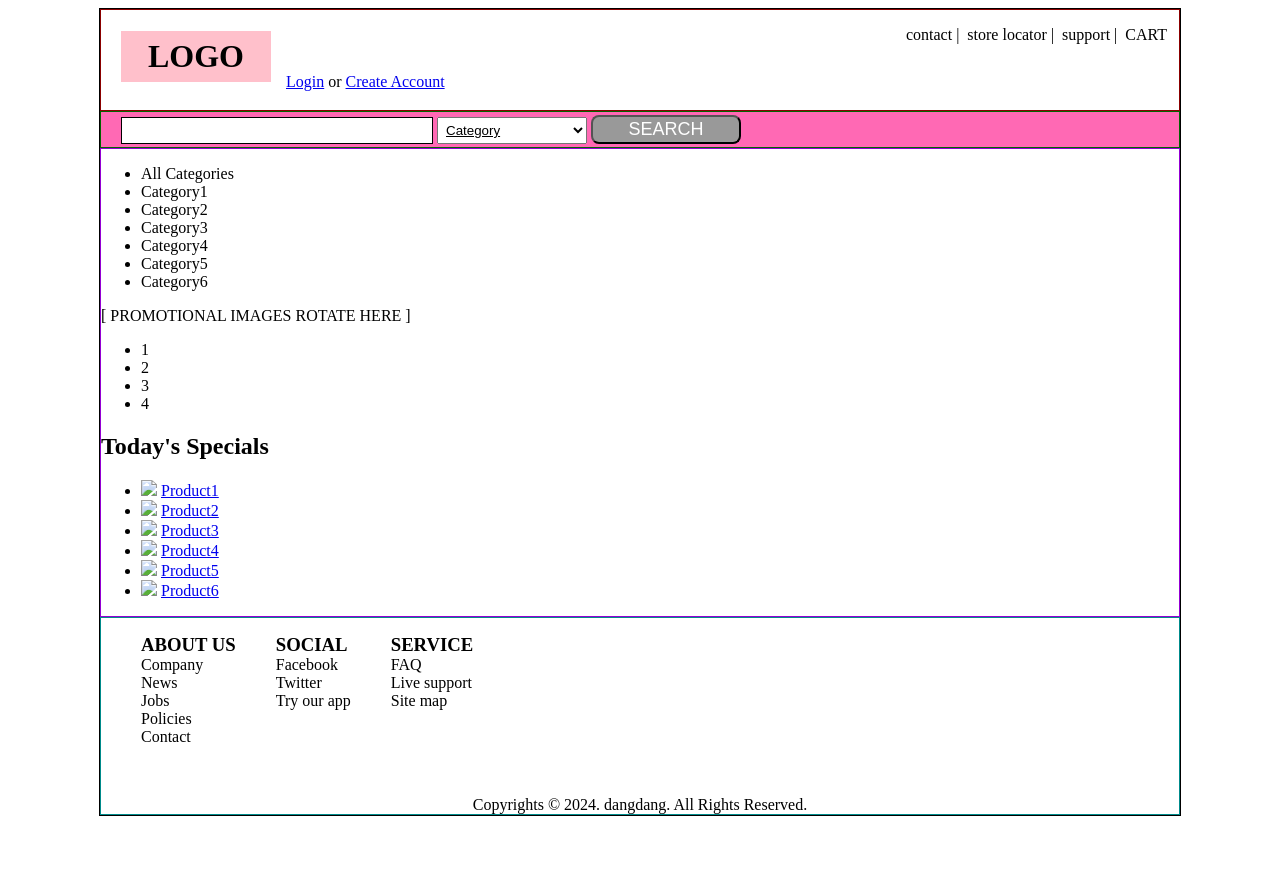
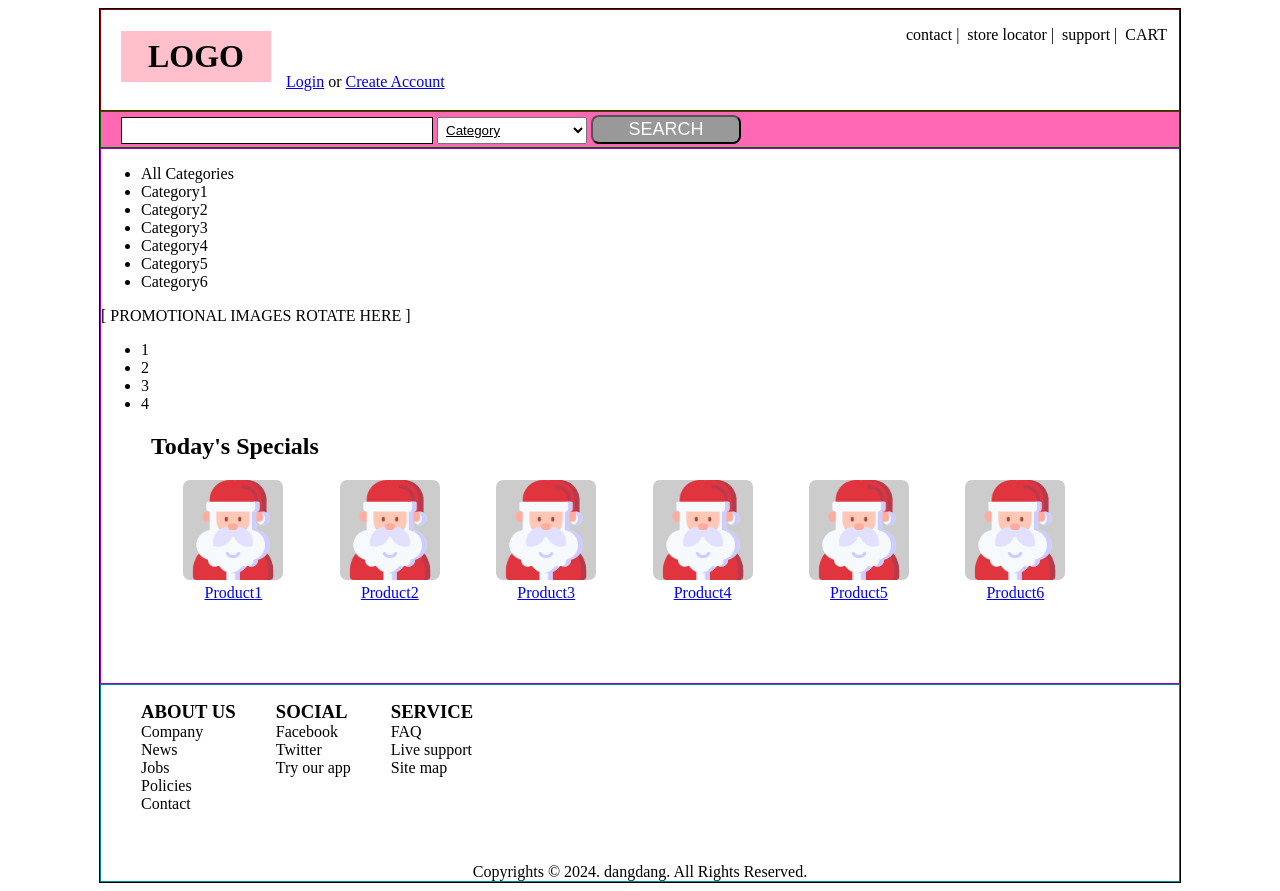
Before and after one commit to gongbu22/frontends, a FastAPI app: template views/templates/html/10project1.html in a window 1280 px wide. Before the commit the page ends 816 px from the top, so only its background shows below. Run offline with FastAPI, Linux system fonts and the light colour scheme; the template is opened without the code that fills it, so the values that code supplies are empty.

Commit message:
프로젝트 실습 - main : products section

```diff
--- a/views/templates/html/10project1.html
+++ b/views/templates/html/10project1.html
@@ -38,6 +38,20 @@
 
         /* main */
         main { border: 1px solid darkviolet }
+
+        /* section #1 */
+        section:first-child {  }
+
+
+        /* section #2 */
+        section:last-child { height: 250px }
+        #products h2 { margin-left: 50px; }
+        #products ul { list-style: none; padding: 0;
+            margin-left: 30px; }
+        #products ul li { display: inline-block; margin-left: 5% }
+        #products img { width: 100px; height: 100px;
+        background: #cccccc; border-radius: 7px; }
+        #products ul a { display: block; text-align: center }
 
         /* footer */
         footer { border: 1px solid darkcyan }
@@ -118,28 +132,28 @@
                     <h2>Today's Specials</h2>
                     <ul>
                         <li>
-                            <img src="#">
-                            <a href="#">Product1</a>
+                            <img src="/static/img/santa.png">
+                            <a href="#" class="block">Product1</a>
                         </li>
                         <li>
-                            <img src="#">
-                            <a href="#">Product2</a>
+                            <img src="/static/img/santa.png">
+                            <a href="#" class="block">Product2</a>
                         </li>
                         <li>
-                            <img src="#">
-                            <a href="#">Product3</a>
+                            <img src="/static/img/santa.png">
+                            <a href="#" class="block">Product3</a>
                         </li>
                         <li>
-                            <img src="#">
-                            <a href="#">Product4</a>
+                            <img src="/static/img/santa.png">
+                            <a href="#" class="block">Product4</a>
                         </li>
                         <li>
-                            <img src="#">
-                            <a href="#">Product5</a>
+                            <img src="/static/img/santa.png">
+                            <a href="#" class="block">Product5</a>
                         </li>
                         <li>
-                            <img src="#">
-                            <a href="#">Product6</a>
+                            <img src="/static/img/santa.png">
+                            <a href="#" class="block">Product6</a>
                         </li>
                     </ul>
                 </div>
```
Also changed, not shown: views/static/img/santa.png (added).
